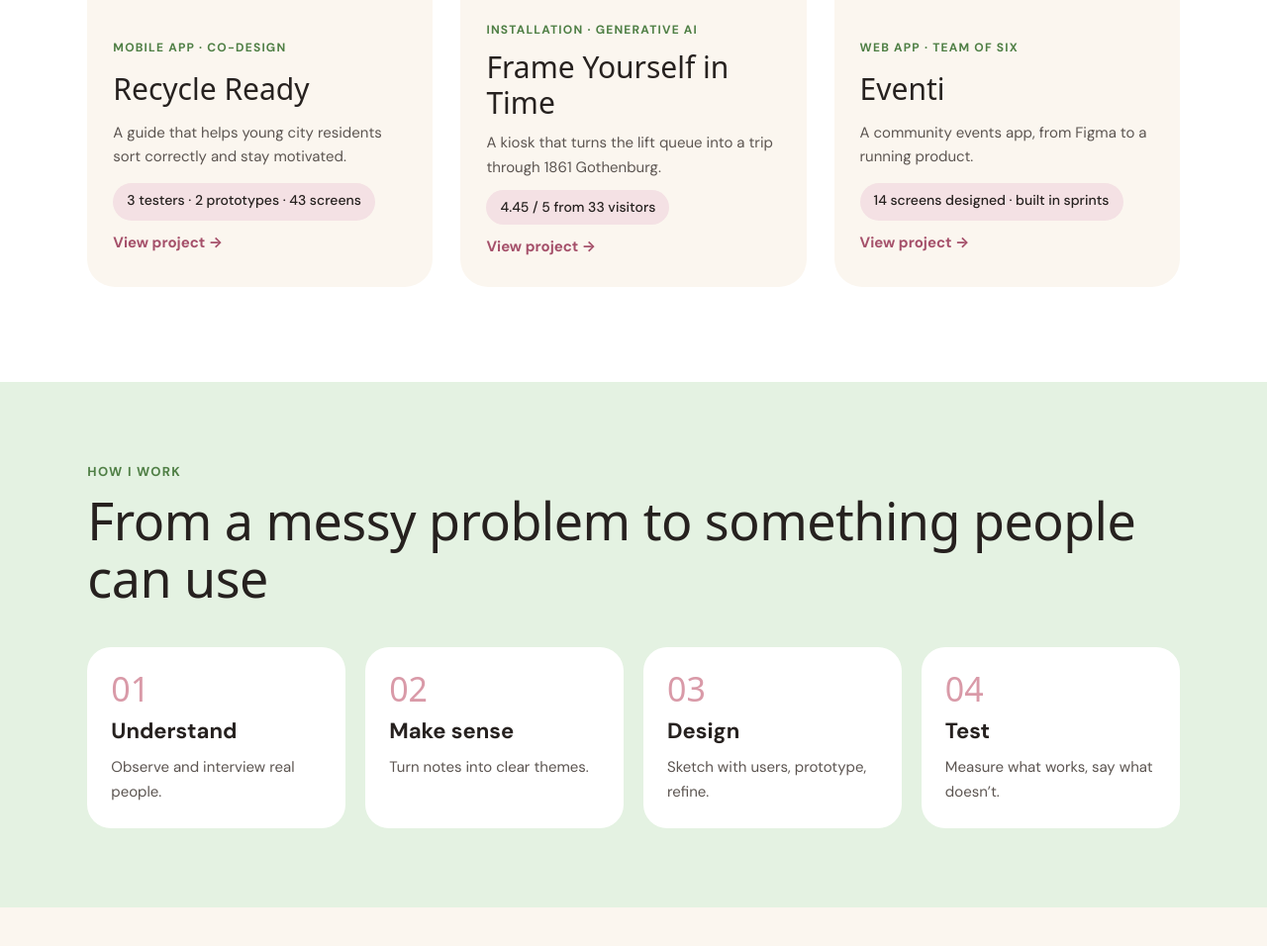
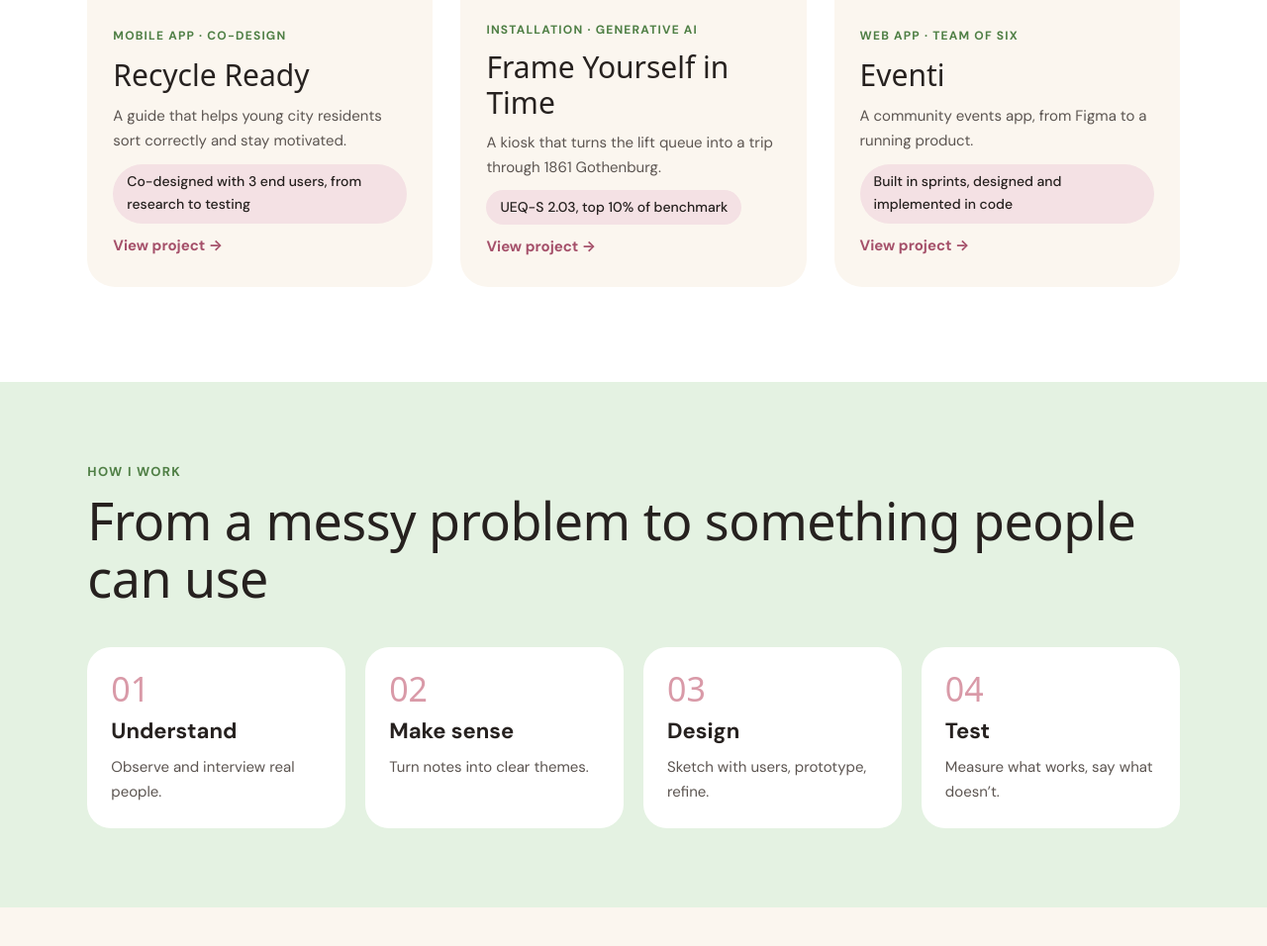
Before and after one commit to Chloeluxyu/Chloeluxyu.github.io, a plain HTML site: page index.html in a window 1280 px wide. Shown: the part 1344-2300 px from the top of the page at 99% size. Drawn offline with Linux system fonts and the light colour scheme; a web font is replaced by a local one.

Commit message:
Homepage: update project chips; keep resume hidden until PDF exists

```diff
--- a/index.html
+++ b/index.html
@@ -75,7 +75,7 @@
               <span class="kind">Mobile app · co-design</span>
               <h3>Recycle Ready</h3>
               <p>A guide that helps young city residents sort correctly and stay motivated.</p>
-              <span class="chip">3 testers · 2 prototypes · 43 screens</span>
+              <span class="chip">Co-designed with 3 end users, from research to testing</span>
               <span class="more">View project →</span>
             </div>
           </a>
@@ -85,7 +85,7 @@
               <span class="kind">Installation · generative AI</span>
               <h3>Frame Yourself in Time</h3>
               <p>A kiosk that turns the lift queue into a trip through 1861 Gothenburg.</p>
-              <span class="chip">4.45 / 5 from 33 visitors</span>
+              <span class="chip">UEQ-S 2.03, top 10% of benchmark</span>
               <span class="more">View project →</span>
             </div>
           </a>
@@ -95,7 +95,7 @@
               <span class="kind">Web app · team of six</span>
               <h3>Eventi</h3>
               <p>A community events app, from Figma to a running product.</p>
-              <span class="chip">14 screens designed · built in sprints</span>
+              <span class="chip">Built in sprints, designed and implemented in code</span>
               <span class="more">View project →</span>
             </div>
           </a>
```
